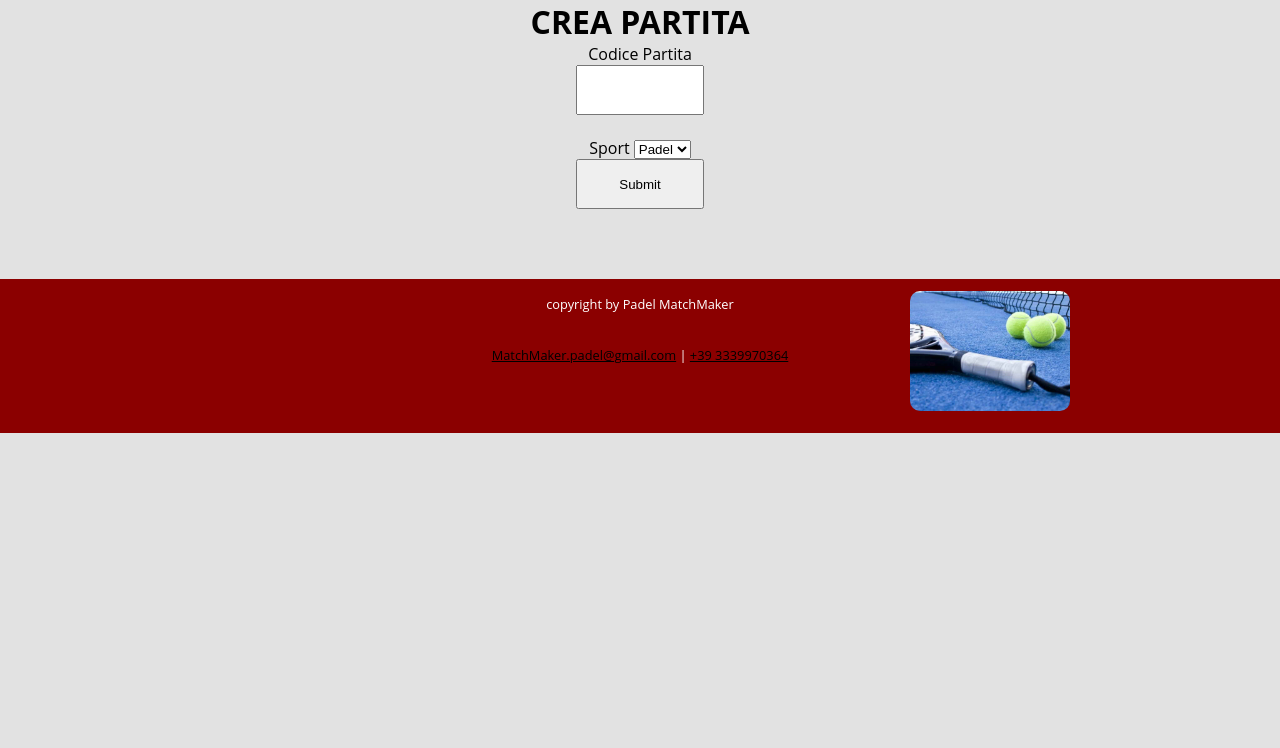
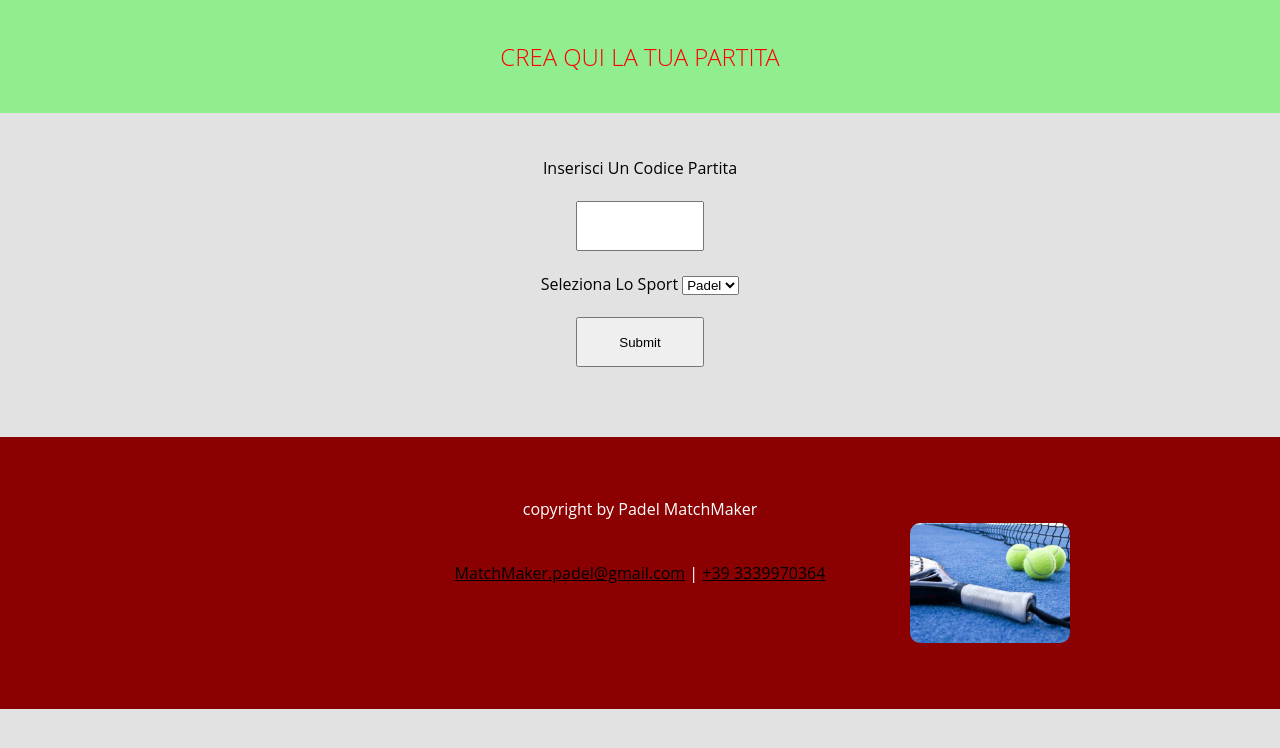
Before and after one commit to TommasoFachin/matchMaker, a Flask app: page /creaPartita in a window 1280 px wide. Shown: the top 748 px of the page. Run offline with Flask 2, Linux system fonts and the light colour scheme.

Commit message:
modifiche varie
mod varie

```diff
--- a/Progetto MongoDB/static/css/style2.css
+++ b/Progetto MongoDB/static/css/style2.css
@@ -18,6 +18,7 @@ svg{
 }
 .head{
 background-color: lightgreen;
+color: red;
 
 }
 .form-control{
@@ -202,9 +203,9 @@ h3{
 
 footer{
 	text-align:center;
-	padding:300spx 100px;
+	padding:40px 100px;
 	line-height: 4em;
-	font-size:0.8em;
+	font-size:1em;
 	background-color:#8b0000;
 	color: #fff;
 	margin-top: 70px
--- a/Progetto MongoDB/templates/base.html
+++ b/Progetto MongoDB/templates/base.html
@@ -1,5 +1,5 @@
-<!doctype html>
-<html lang="en">
+<!DOCTYPE html>
+<html lang="it">
 <head><meta charset="utf-8">
 
 
--- a/Progetto MongoDB/templates/creaPartita.html
+++ b/Progetto MongoDB/templates/creaPartita.html
@@ -8,20 +8,30 @@
 
 
 </head>
+<header >
+<div class="head">
+<h2><center><font color="red">CREA QUI LA TUA PARTITA</font></center></h2>
+</div>
+</header>
 <body>
+
 <center>
-<h1>CREA PARTITA</h1>
+<BR><BR>
 
 
 <form action="{{ url_for('inserisciPartita') }}" method="post">
-<label for="codice">Codice Partita</label>
+<label for="codice">Inserisci Un Codice Partita</label>
+<br>
+<br>
 <input type="text" name="codice"><br>
-<label for="codice">Sport</label>
+<label for="codice">Seleziona Lo Sport</label>
+
 <select name="sport" id="sport">
+
   <option value="Padel">Padel</option>
 
 </select>
-
+<br><br>
 
 <input type="submit">
 
--- a/Progetto MongoDB/templates/listagame.html
+++ b/Progetto MongoDB/templates/listagame.html
@@ -10,6 +10,11 @@
 
 
 </head>
+<header >
+<div class="head">
+<h2><center><font color="red">ECCO LA LISTA DELLE PARTITE !</font></center></h2>
+</div>
+</header>
 <body>
 <center>
 <h1>Lista Partite</h1>
--- a/Progetto MongoDB/templates/partita.html
+++ b/Progetto MongoDB/templates/partita.html
@@ -1,4 +1,5 @@
-<!doctype html>
+<!DOCTYPE html>
+<html lang="it">
 <head>
   <meta charset="UTF-8">
   <meta http-equiv="X-UA-Compatible" content="IE=edge">
@@ -36,3 +37,5 @@
 		 <img src="/static/images/padel.jpg"  class="imgFooter">
  </footer>
  </body>
+
+</html>
```
Also changed, not shown: Progetto MongoDB/templates/logged_in.html (+13 -0 lines).
